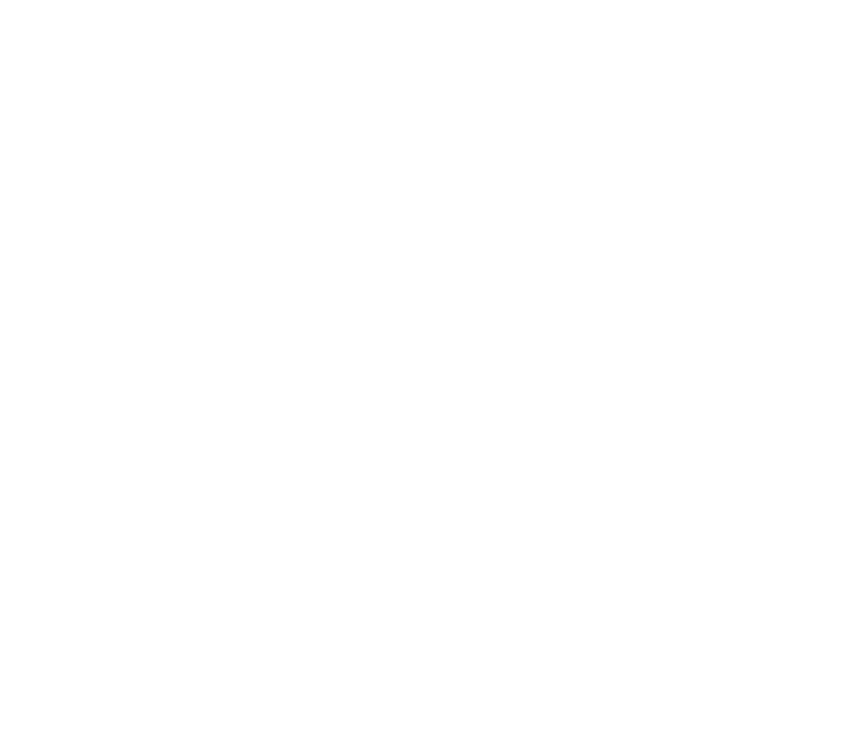
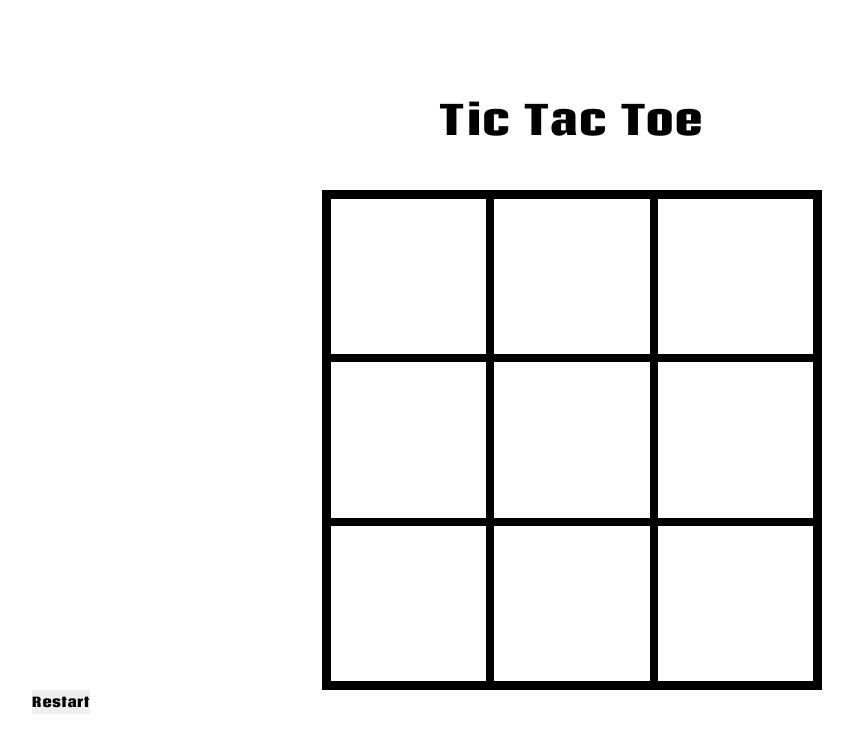
Before and after one commit to bitterrsweetj/tic-tac-toe, a website: page index.html in a window 1280 px wide. Shown: the whole page, without its empty margins (68-921 px from the left). Drawn offline with Linux system fonts and the light colour scheme; files whose address does not match are found by name.

Commit message:
Adding basic styling

```diff
--- a/css/styles.css
+++ b/css/styles.css
@@ -0,0 +1,47 @@
+@font-face {
+  font-family: 'Coda Caption';
+  src: url('../fonts/codacaption-extrabold-webfont.woff') format("woff"),
+    url('../fonts/codacaption-extrabold-webfont.woff2') format("woff2");
+  font-weight: bold;
+}
+
+* {
+  font-family: 'Coda Caption', sans-serif;
+}
+
+body {
+  height: 100vh;
+}
+
+.wrapper {
+  height: 100%;
+  margin: auto;
+}
+
+.heading {
+  font-size: 40px;
+  text-align: center;
+  margin: 100px 0 50px 0;
+}
+
+.grid {
+  display: grid;
+  grid-template: 1fr 1fr 1fr / 1fr 1fr 1fr;
+  height: 500px;
+  width: 500px;
+  margin: auto;
+  border-collapse: collapse;
+  border: 5px solid black;
+}
+
+.grid-item {
+  border: 4px solid black;
+  font-size: 100px;
+  display: flex;
+  align-items: center;
+  justify-content: center;
+}
+
+.restart {
+  margin-left: 100px;
+}
--- a/index.html
+++ b/index.html
@@ -1,5 +1,6 @@
 <!DOCTYPE html>
 <html lang="en">
+
 <head>
   <meta charset="UTF-8">
   <meta http-equiv="X-UA-Compatible" content="IE=edge">
@@ -7,9 +8,26 @@
   <link rel="stylesheet" href="./css/reset.css">
   <link rel="stylesheet" href="./css/styles.css">
   <title>Tic Tac Toe</title>
+  <script src="./app.js" defer></script>
 </head>
+
 <body>
+  <div class="wrapper">
+    <h1 class="heading">Tic Tac Toe</h1>
+    <div class="grid">
+      <div class="grid-item" id="0"></div>
+      <div class="grid-item" id="1"></div>
+      <div class="grid-item" id="2"></div>
+      <div class="grid-item" id="3"></div>
+      <div class="grid-item" id="4"></div>
+      <div class="grid-item" id="5"></div>
+      <div class="grid-item" id="6"></div>
+      <div class="grid-item" id="7"></div>
+      <div class="grid-item" id="8"></div>
+    </div>
+    <div class="result"></div>
+    <button class="restart">Restart</button>
+  </div>
+</body>
 
-  <script src="./app.js"></script>
-</body>
 </html>
```
